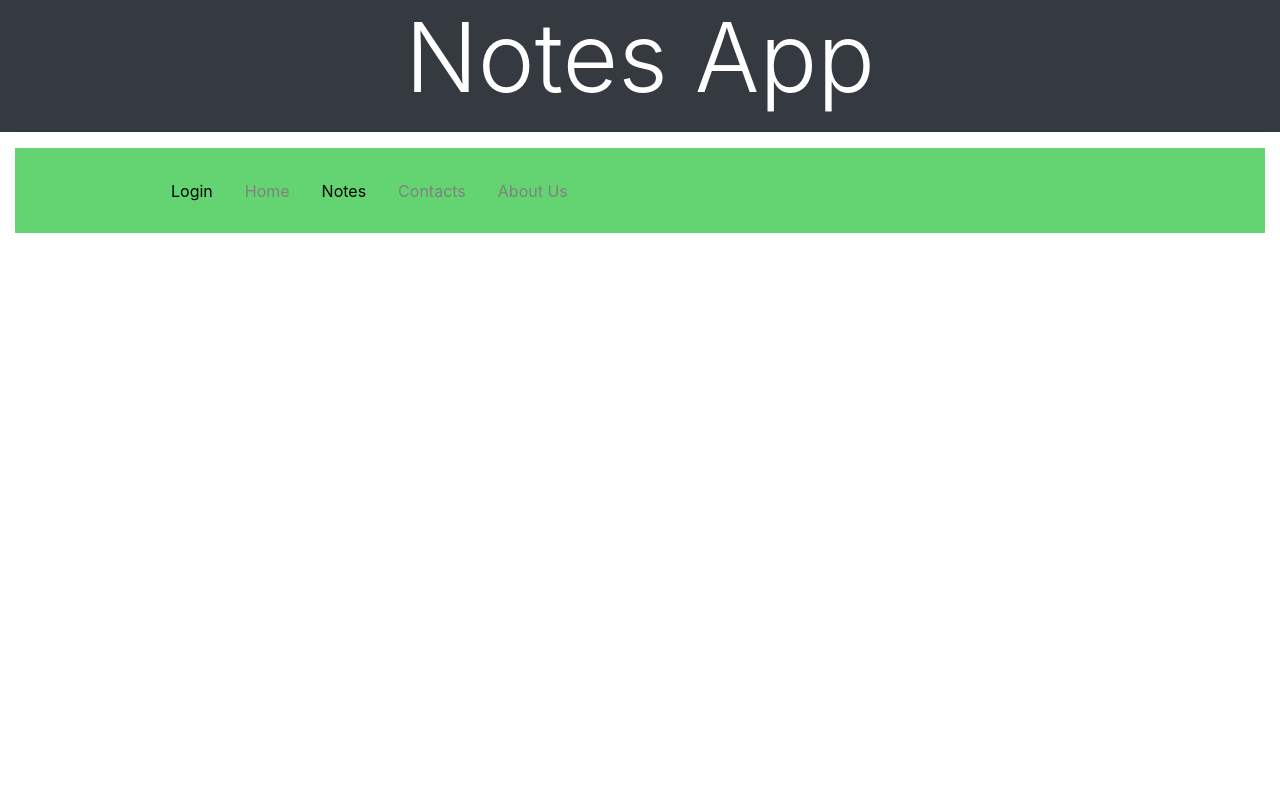
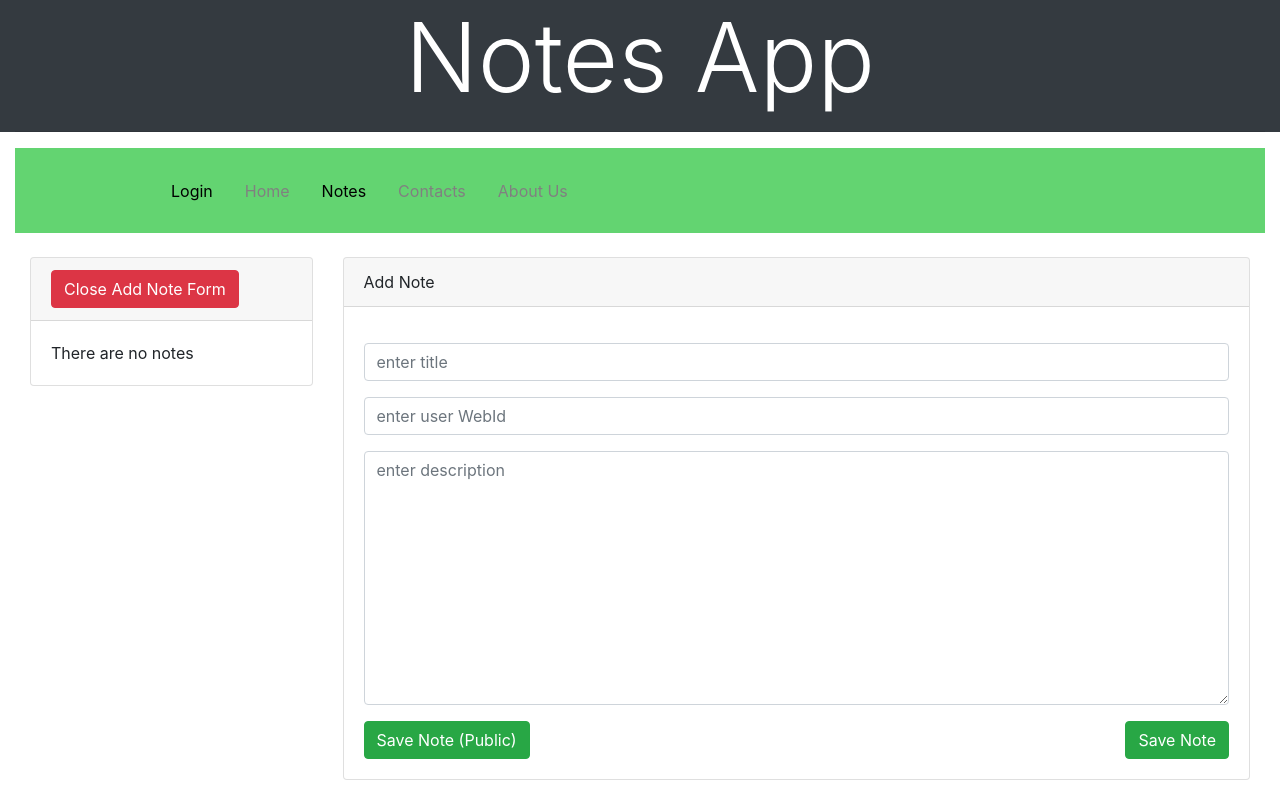
Before and after one commit to pulkit6559/solid-decentralized-notes, a React (Create React App) app in the folder notes-react-simple/: page /notes/note in a window 1280 px wide. Built offline with nearby package versions, Linux system fonts and the light colour scheme.

Commit message:
bug fixes in viewing notes

```diff
--- a/notes-react-simple/src/App.js
+++ b/notes-react-simple/src/App.js
@@ -24,9 +24,9 @@ class App extends Component {
                         <Switch>
                             <Route exact path="/home" component={Home}/>
                             <Route exact path="/" component={LoginComponent}/>
-                            <Route exact path="/notes" component={NotesApp}/>
-                            <Route exact path="/contacts" component={ContactsPage}/>
-                            <Route exact path="/about" component={Team}/>
+                            <Route path="/notes" component={NotesApp}/>
+                            <Route path="/contacts" component={ContactsPage}/>
+                            <Route path="/about" component={Team}/>
                         </Switch>
                     </div>
                 </BrowserRouter>
--- a/notes-react-simple/src/pages/NotesApp.js
+++ b/notes-react-simple/src/pages/NotesApp.js
@@ -8,12 +8,14 @@ import {
     Link
 } from 'react-router-dom';
 
+
+
 class NotesApp extends Component {
     constructor(props) {
         super(props);
 
         const notes = localStorage.getItem('notes') ? JSON.parse(localStorage.getItem('notes')) : [];
-
+        console.log(notes);
         this.state = {
             notes: notes,
             selectedNote: null,
```
